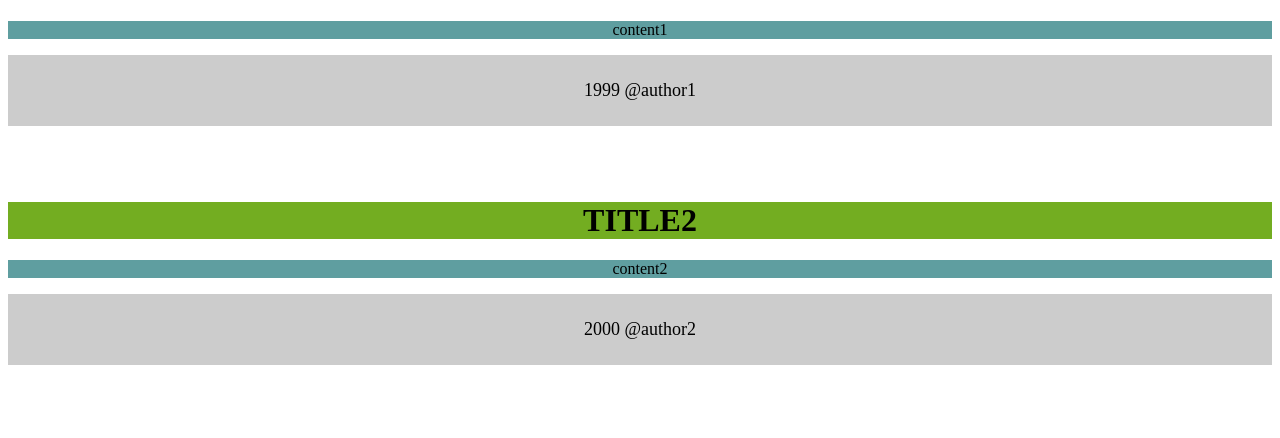
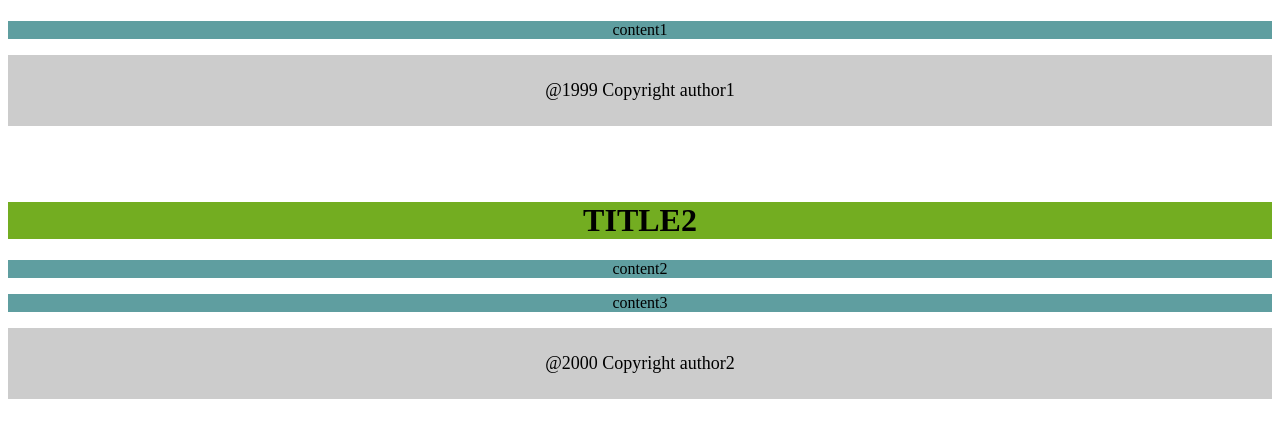
Before and after one commit to shannon1102/WebProgramming, a PHP site: page /exercise.php in a window 1280 px wide. Shown: the part 45-483 px from the top of the page. Run offline with PHP 8.4, Linux system fonts and the light colour scheme.

Commit message:
add lab05

```diff
--- a/lab05/exercise.php
+++ b/lab05/exercise.php
@@ -6,7 +6,7 @@ Class BuildPage {
   {
     $this->title = $title;
     $this->year = $year;
-    $this->copyright = "@".$copyright;
+    $this->copyright = "@".$year.' Copyright '." ".$copyright;
     $this->page ="<html>
     <head>
     <style type='text/css'>
@@ -26,41 +26,46 @@ Class BuildPage {
 }
     </style>
 </head>";
+    $this->addHeader();
   }
 
-  public function addHeader()
-  {
-     $this->page .= "<body><header><h1>" . $this->title . "</h1></header>";
+  public function __destruct() {
+      $this->addFooter();
+
   }
 
-  public function addFooter()
+  private function addHeader()
   {
-    $this->page .= "<footer><div> ".$this->year . " " . $this->copyright . "</div></footer></html></body>"."<br><br><br>";
+     $this->page .= "<header><h1>" . $this->title . "</h1></header>";
+  }
+
+  private function addFooter()
+  {
+    $this->page .= "<footer><div> ". $this->copyright . "</div></footer></html>"."<br><br><br>";
+
   }
 
   public function addContent($content)
   {
-    $this->page .= "<main><div class='a'><p>" . $content . "</p></div></main>";
+    $this->page .= "<div class='a'><p>" . $content . "</p></div>";
   }
 
 
   public function getPage()
-  {
-    return $this->page;
+
+  {   $this->addFooter();
+      return $this->page;
   }
 }
 $page = new BuildPage("TITLE1",1999,"author1");
-$page->addHeader();
 $page->addContent("content1");
-$page->addFooter();
 echo $page->getPage();
 
 
 
 $page1 = new BuildPage("TITLE2",2000,"author2");
-$page1->addHeader();
 $page1->addContent("content2");
-$page1->addFooter();
+$page1->addContent("content3");
 echo $page1->getPage();
 
 
```
